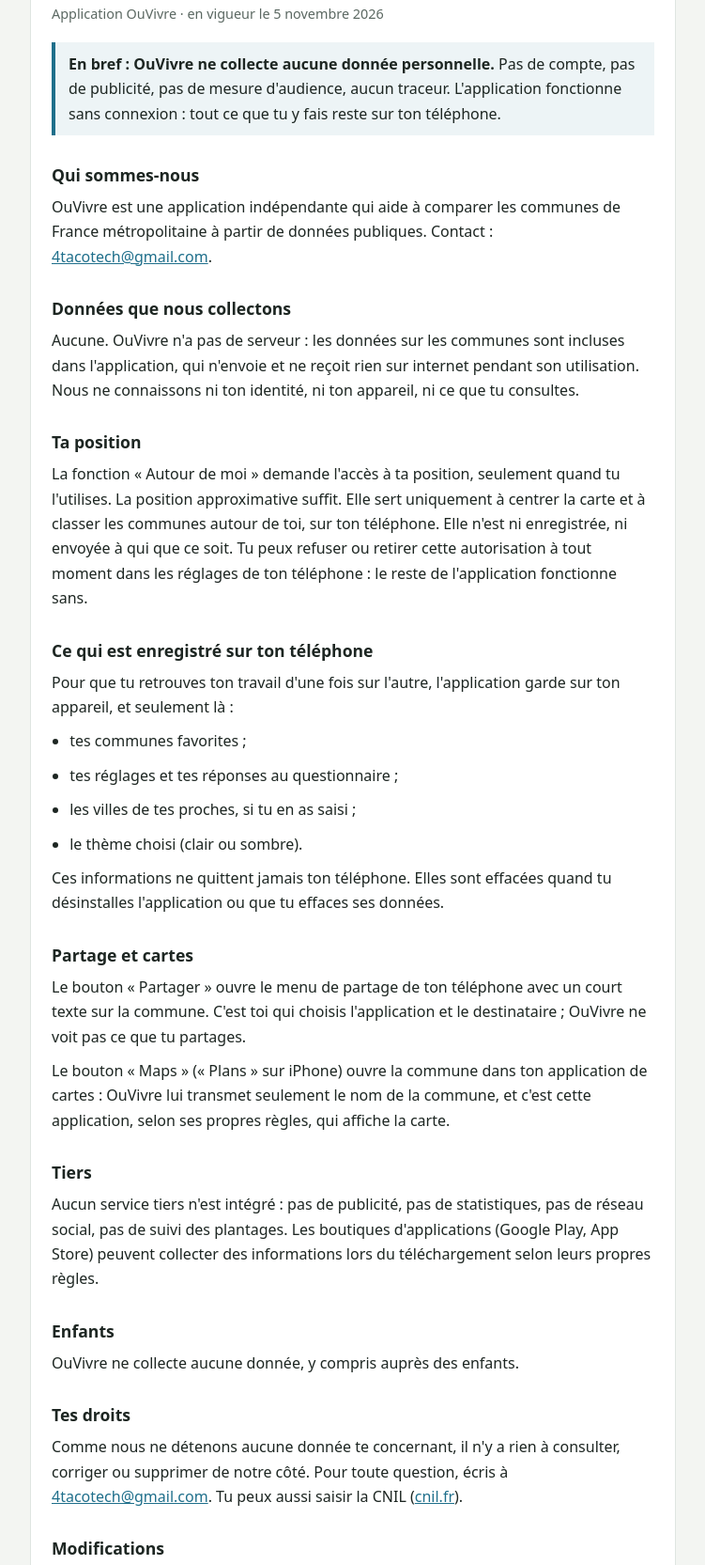
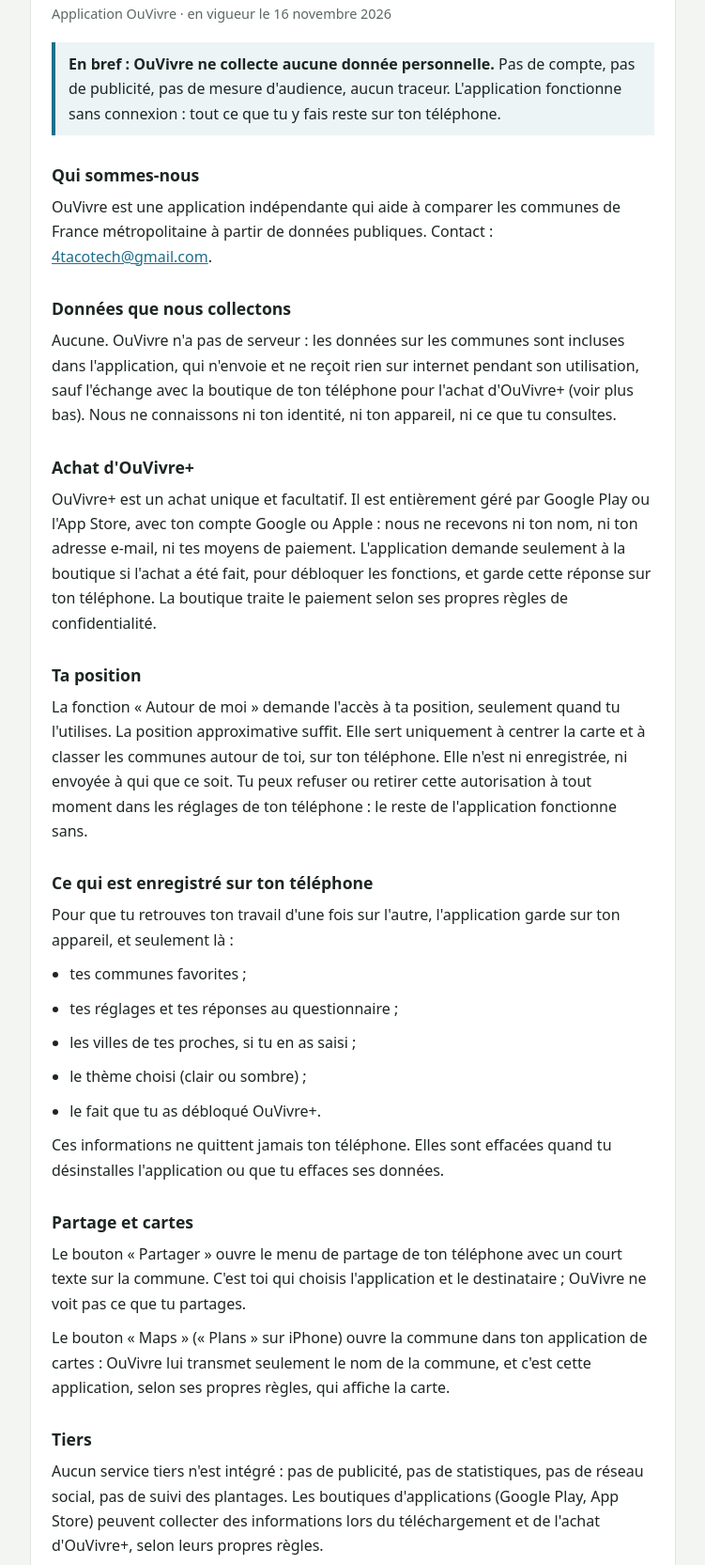
Before and after one commit to antoine25costa12-create/ouvivre-site, a plain HTML site: page confidentialite.html in a window 1280 px wide. Shown: the part 90-1755 px from the top of the page at 94% size, without its empty margins (264-1015 px from the left). Drawn offline with Linux system fonts and the light colour scheme.

Commit message:
Politique de confidentialité : achat intégré OuVivre+
Co-Authored-By: Claude Opus 5.5 <noreply@anthropic.com>

```diff
--- a/confidentialite.html
+++ b/confidentialite.html
@@ -26,7 +26,7 @@ code { font-size: .9em }
 <main>
 <div class="card">
 <h1>Politique de confidentialité</h1>
-<p class="muted">Application OuVivre · en vigueur le 5 novembre 2026</p>
+<p class="muted">Application OuVivre · en vigueur le 16 novembre 2026</p>
 
 <p class="resume"><strong>En bref : OuVivre ne collecte aucune donnée personnelle.</strong> Pas de compte, pas de publicité,
 pas de mesure d'audience, aucun traceur. L'application fonctionne sans connexion : tout ce que tu y fais reste sur ton téléphone.</p>
@@ -37,7 +37,14 @@ publiques. Contact : <a href="mailto:4tacotech@gmail.com">4tacotech@gmail.com</a
 
 <h2>Données que nous collectons</h2>
 <p>Aucune. OuVivre n'a pas de serveur : les données sur les communes sont incluses dans l'application, qui n'envoie
-et ne reçoit rien sur internet pendant son utilisation. Nous ne connaissons ni ton identité, ni ton appareil, ni ce que tu consultes.</p>
+et ne reçoit rien sur internet pendant son utilisation, sauf l'échange avec la boutique de ton téléphone pour l'achat
+d'OuVivre+ (voir plus bas). Nous ne connaissons ni ton identité, ni ton appareil, ni ce que tu consultes.</p>
+
+<h2>Achat d'OuVivre+</h2>
+<p>OuVivre+ est un achat unique et facultatif. Il est entièrement géré par Google Play ou l'App Store, avec ton compte
+Google ou Apple : nous ne recevons ni ton nom, ni ton adresse e-mail, ni tes moyens de paiement. L'application demande
+seulement à la boutique si l'achat a été fait, pour débloquer les fonctions, et garde cette réponse sur ton téléphone.
+La boutique traite le paiement selon ses propres règles de confidentialité.</p>
 
 <h2>Ta position</h2>
 <p>La fonction « Autour de moi » demande l'accès à ta position, seulement quand tu l'utilises. La position approximative suffit.
@@ -51,7 +58,8 @@ le reste de l'application fonctionne sans.</p>
 <li>tes communes favorites ;</li>
 <li>tes réglages et tes réponses au questionnaire ;</li>
 <li>les villes de tes proches, si tu en as saisi ;</li>
-<li>le thème choisi (clair ou sombre).</li>
+<li>le thème choisi (clair ou sombre) ;</li>
+<li>le fait que tu as débloqué OuVivre+.</li>
 </ul>
 <p>Ces informations ne quittent jamais ton téléphone. Elles sont effacées quand tu désinstalles l'application
 ou que tu effaces ses données.</p>
@@ -64,7 +72,8 @@ seulement le nom de la commune, et c'est cette application, selon ses propres r
 
 <h2>Tiers</h2>
 <p>Aucun service tiers n'est intégré : pas de publicité, pas de statistiques, pas de réseau social, pas de suivi des plantages.
-Les boutiques d'applications (Google Play, App Store) peuvent collecter des informations lors du téléchargement selon leurs propres règles.</p>
+Les boutiques d'applications (Google Play, App Store) peuvent collecter des informations lors du téléchargement et de l'achat
+d'OuVivre+, selon leurs propres règles.</p>
 
 <h2>Enfants</h2>
 <p>OuVivre ne collecte aucune donnée, y compris auprès des enfants.</p>
```
